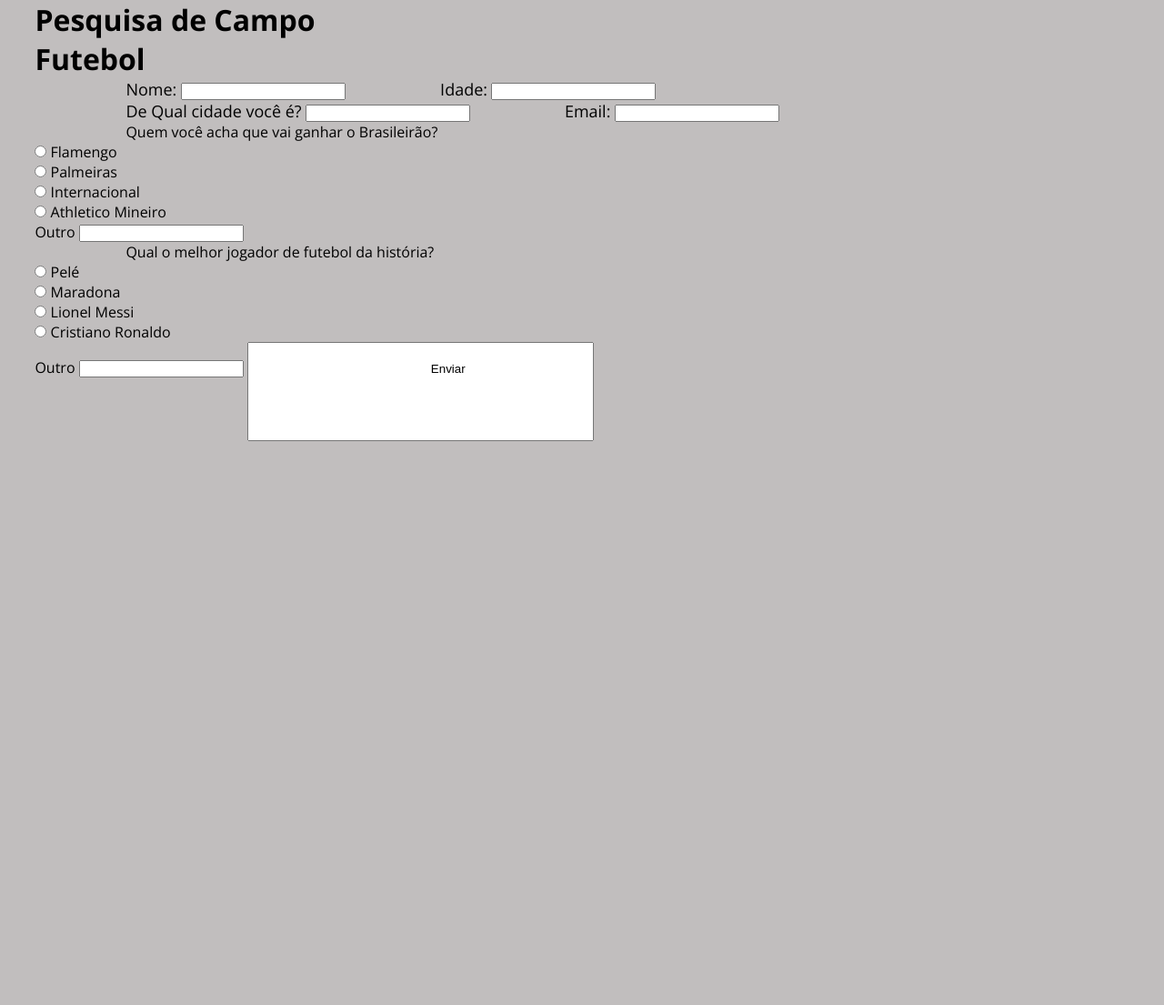
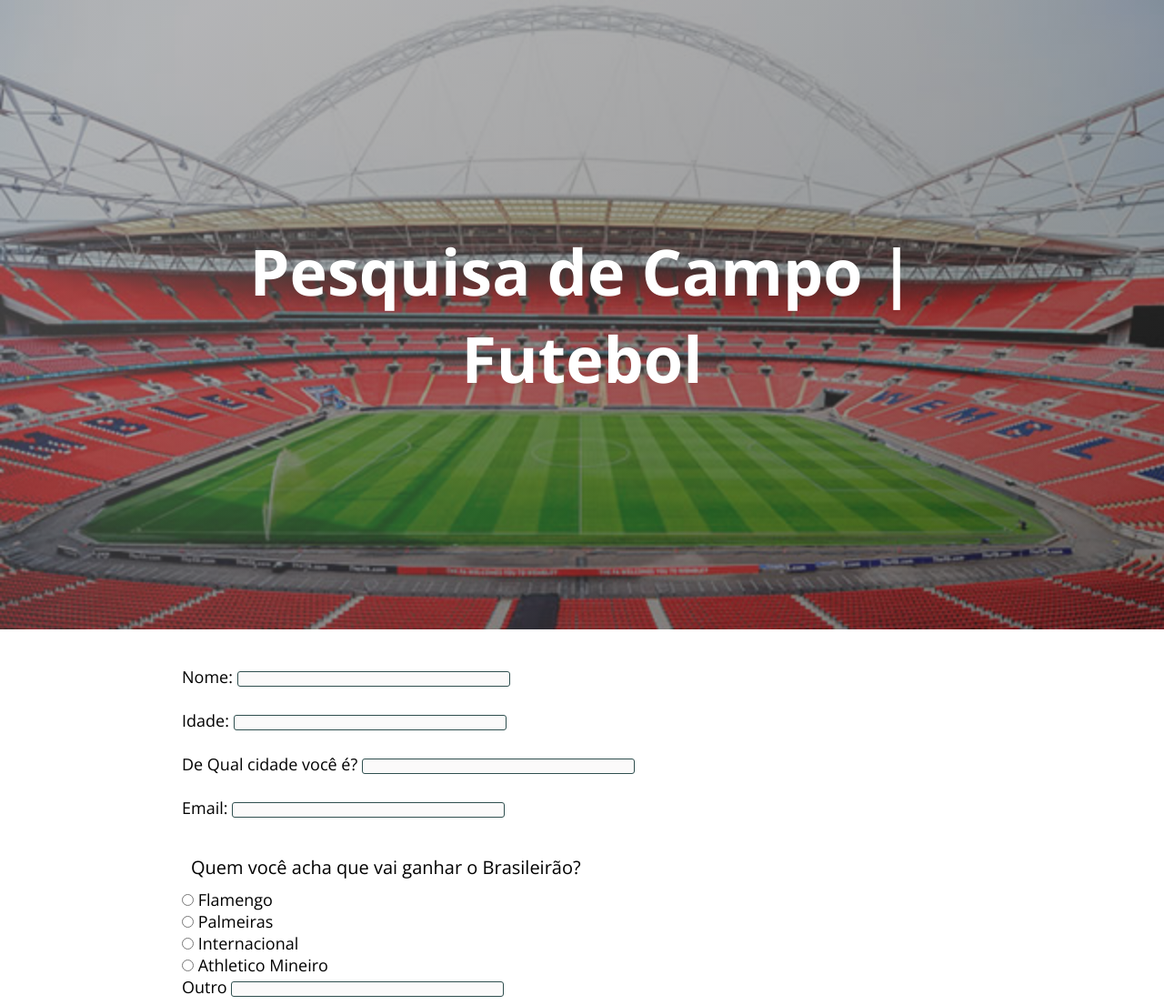
Before and after one commit to StefanyCarlos23/Atividade-Exp.-Criativa-formulario, a plain HTML site: page index.html in a window 1280 px wide. Shown: the top 1105 px of the page at 91% size. Before the commit the page ends 800 px from the top, so only its background shows below. Drawn offline with nearby package versions, Linux system fonts and the light colour scheme.

Commit message:
Formulário
Atividade 09: Criar um formulário

```diff
--- a/index.html
+++ b/index.html
@@ -7,54 +7,73 @@
     <link href="style.css" rel="stylesheet">
 </head>
 <body>
-    <h1> Pesquisa de Campo <br> Futebol</h1>
+    <div id="corpo">
+        <header>
+            <div class="container">
+                <section class="banner">
+                    <div class="banner-text">
+                        <h1>Pesquisa de Campo | Futebol</h1>
+                    </div>
+                </section>
+            </div>
+        </header>
+        <form id="form">
+            <div class="cadastro">
+                <label class="informacao">Nome: </label>
+                <input class="inserir" type="text" id="nome" name="nome"><br>
+                <br>
+                <label class="informacao">Idade:</label>
+                <input class="inserir" type="number" id="idade" name="idade"><br>
+                <br>
+                <label class="informacao">De Qual cidade você é?</label>
+                <input class="inserir"  type="text" id="cidade" name="cidade" value=""><br>
+                <br>
+                <label class="informacao">Email: </label>
+                <input class="inserir" type="text" id="email" name="email"><br>
+            </div>
 
-    <form>
-        <label class="cadastro" >Nome: </label>
-        <input  type="text" id="nome" name="nome">
-        <label class="cadastro">Idade:</label>
-        <input type="number" id="idade" name="idade">
-        <br>
-        <label class="cadastro">De Qual cidade você é?</label>
-        <input type="text" id="cidade" name="cidade" value="">
-        <label class="cadastro">Email: </label>
-        <input type="text" id="email" name="email"><br>
-
-        <p class=pergunta>Quem você acha que vai ganhar o Brasileirão?</p>
+            <div class= pergunta>
+                <p class="question">Quem você acha que vai ganhar o Brasileirão?</p>
+                <div class="respostas">
                     <input type="radio" id="Flamengo" name="time" value="Flamengo">
-        <label class="time">Flamengo</label>
+                    <label>Flamengo</label>
                     <br>
                     <input type="radio" id="Palmeiras" name="time" value="Palmeiras">
-        <label class="time">Palmeiras</label>
+                    <label>Palmeiras</label>
                     <br>
                     <input type="radio" id="Internacional" name="time" value="Internacional">
-        <label class="time">Internacional</label>
+                    <label>Internacional</label>
                     <br>
                     <input type="radio" id="Atlético Mineiro" name="time" value="Athletico Mineiro">
-        <label class="time">Athletico Mineiro</label>
+                    <label>Athletico Mineiro</label>
                     <br>
-        <labe class="time" > Outro</label>
-        <input type="text" id="outro" name="outro">
-
-        <p class="pergunta">Qual o melhor jogador de futebol da história?</p>
+                    <labe> Outro</label>
+                    <input class="inserir" type="text" id="outro" name="outro">
+                </div>
+            </div>
+            <div class="pergunta">
+                <p class="question">Qual o melhor jogador de futebol da história?</p>
+                <div class="respostas">
                     <input type="radio" id="Pelé"name="jogador" value="Pelé">
-        <label class="jogador">Pelé</label>
+                    <label>Pelé</label>
                     <br>
                     <input type="radio" id="Maradona" name="jogador" value="Maradona">
-        <label class="jogador">Maradona</label>
+                    <label>Maradona</label>
                     <br>
                     <input type="radio" id="Lionel Messi" name="jogador" value="Lionel Messi">
-        <label class="jogador">Lionel Messi</label>
+                    <label>Lionel Messi</label>
                     <br>
                     <input type="radio" id="Cristiano Ronaldo" name="jogador" value="Cristiano Ronaldo">
-        <label class="jogador" >Cristiano Ronaldo</label>
+                    <label>Cristiano Ronaldo</label>
                     <br>
-        <label class="jogador"> Outro</label>
-        <input type="text" id="outro" name="outro">
-
-        <input id="enviar" type=" submit" value="Enviar">
-
+                    <label> Outro</label>
+                    <input class="inserir" type="text" id="outro" name="outro">
+                </div>
+            </div>
         </form>
-
+        <form id="enviar" action="https://formsubit.co/arthurpansera0308@gmail.com" method="POST">
+            <button type="submit">Enviar</button>
+        </form>
+    </div>
 </body>
 </html>
--- a/style.css
+++ b/style.css
@@ -20,7 +20,6 @@
 body{
     background-color: rgb(193, 190, 190);
     font-family: "Open Sans", sans-serif;
-    margin: 3%;
     margin-top: 0px;
     margin-bottom: 0px;
 }
@@ -36,7 +35,7 @@ footer{
 }
 
 header .container{
-    background-image: linear-gradient(150.24deg, rgba(124, 124, 124, 0.558) 10%, rgba(37, 37, 37, 0.541) 95%), url('banner.jpg');
+    background-image: linear-gradient(150.24deg, rgba(124, 124, 124, 0.558) 10%, rgba(37, 37, 37, 0.541) 95%), url('imagens/estadio.jpg');
     background-size: cover;
 }
 
@@ -49,6 +48,7 @@ header{
 .banner{
     display: flex;
     justify-content: center;
+    background-size: cover;
 }
 
 .banner .banner-text{
```
Also changed, not shown: imagens/estadio.jpg (added). Lines whose indentation alone changed are shown as unchanged.
